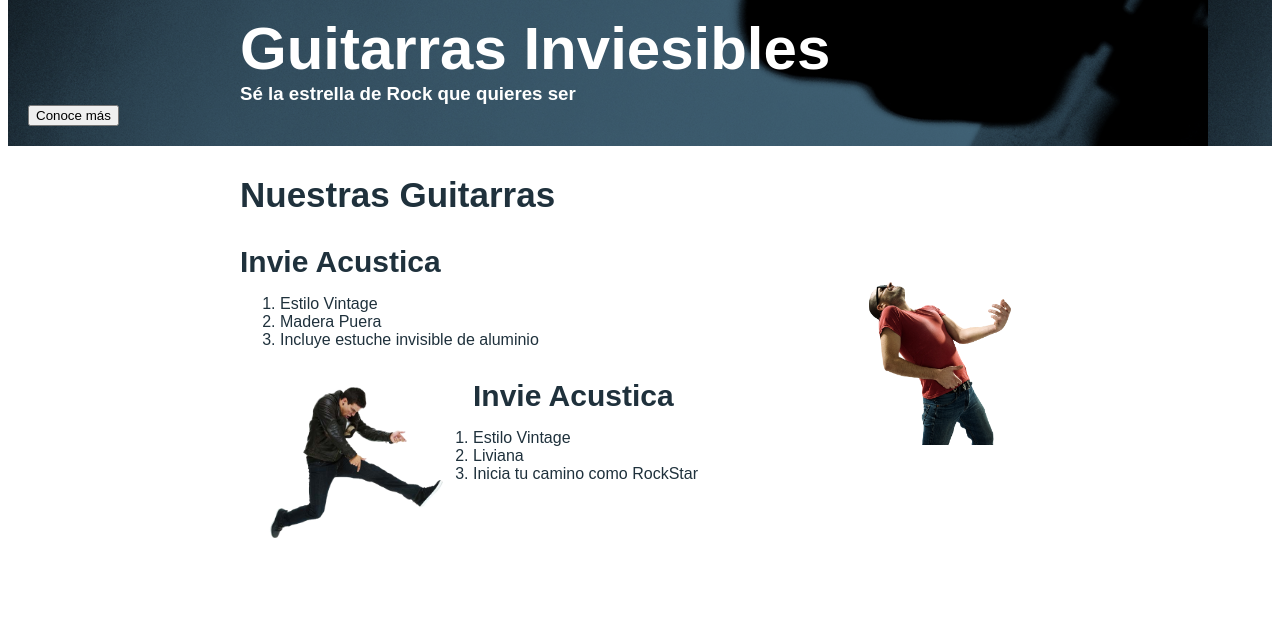
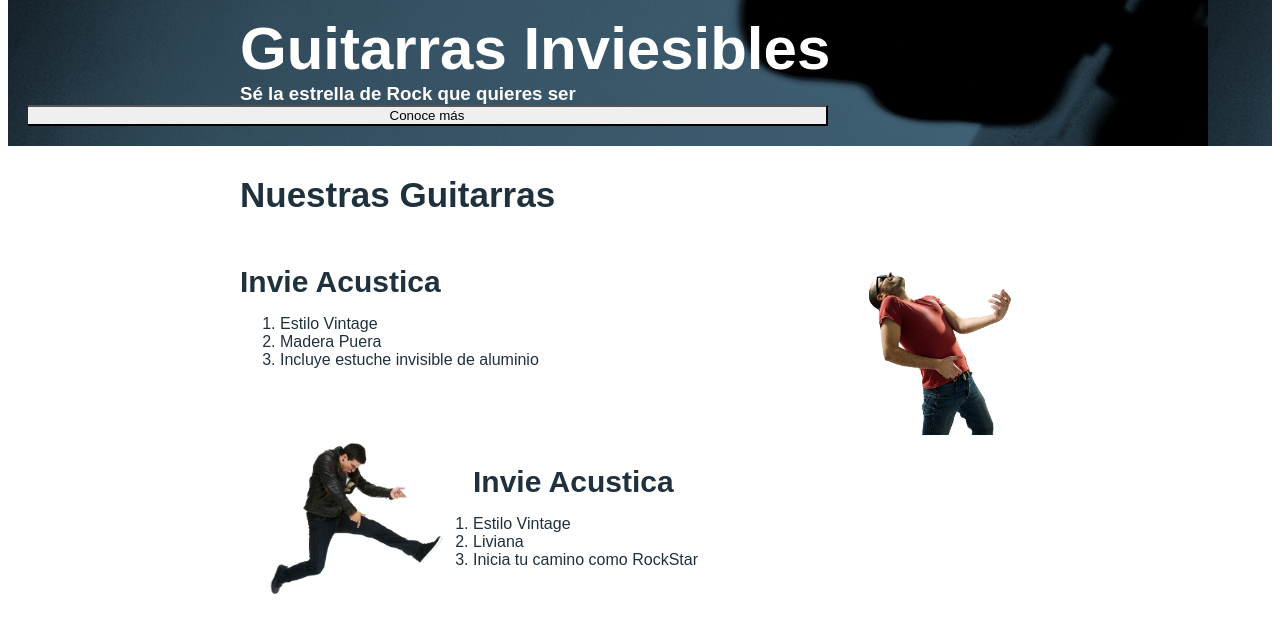
Before and after one commit to I3aka/invie, a plain HTML site: page index.html in a window 1280 px wide. Shown: the part 120-752 px from the top of the page. Drawn offline with Linux system fonts and the light colour scheme; a web font is replaced by a local one.

Commit message:
cambio en css y html

```diff
--- a/css/master.css
+++ b/css/master.css
@@ -3,11 +3,7 @@ body{
 }
 
 .portada button{
-  text-align: center;
-}
-
-.portada button li{
-  display: inline-block;
+  margin: auto;
 }
 
 .titulo{
@@ -62,6 +58,15 @@ body{
   margin: auto;
 }
 
+.button_externo{
+  width: 800px;
+  border-left: 0px;
+}
+
+.guitarra{
+  overflow: hidden;
+}
+
 .right {
   float: right;
   display: inline-block;
--- a/index.html
+++ b/index.html
@@ -28,7 +28,7 @@
     <section id="portada" class="portada contenedor"><!-- portada -->
       <h1 class="titulo contenerdor">Guitarras Inviesibles</h1> <!--titulo-->
       <h3 class="resumen contenerdor">Sé la estrella de Rock que quieres ser</h3><!-- resumen -->
-      <button>Conoce más</button><!-- botón -->
+      <button class="button_externo">Conoce más</button><!-- botón -->
     </section>
     <section id="guitarras" class="guitarras contenerdor"><!-- guitarras -->
       <h2 class="title-a">Nuestras Guitarras</h2><!-- titulo -->
```
